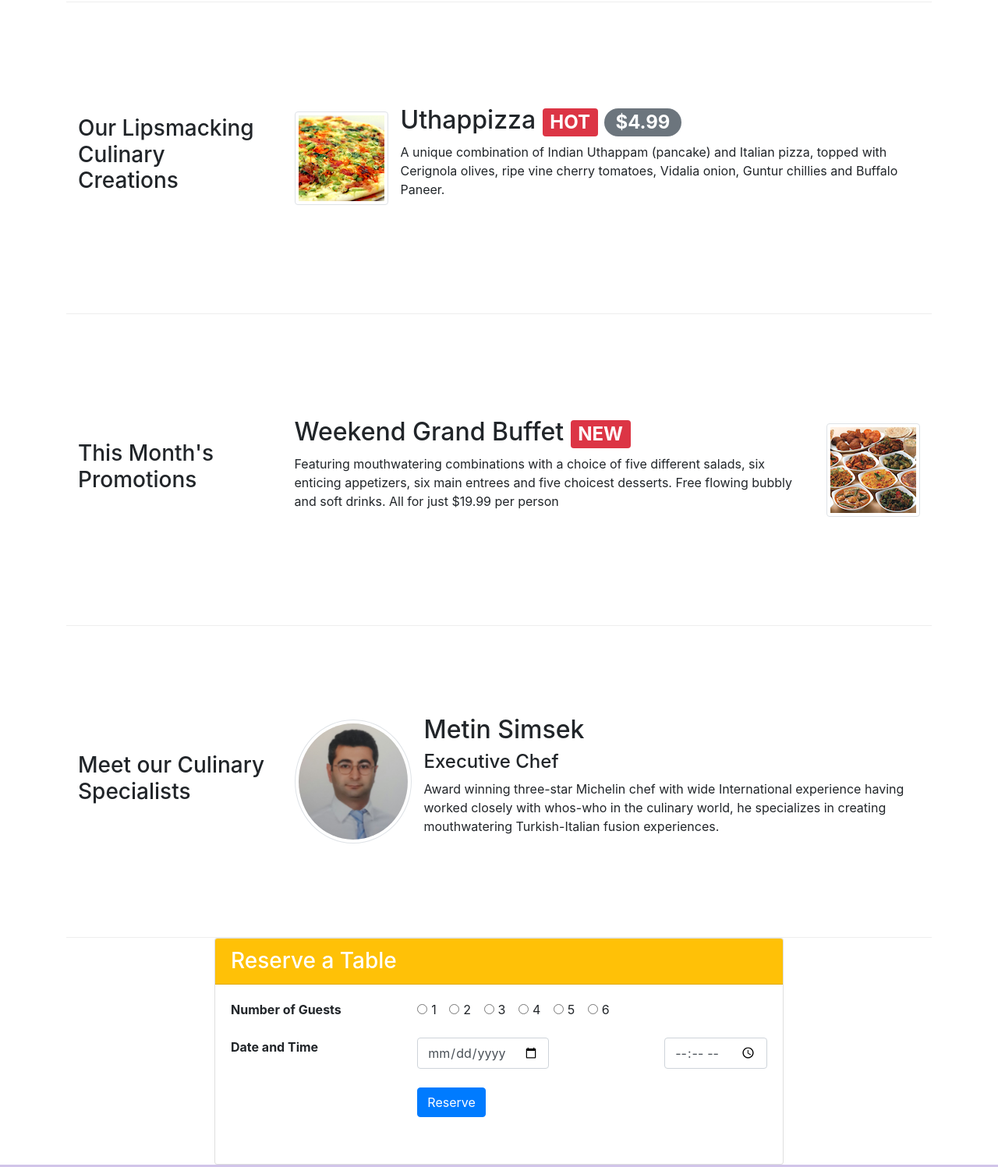
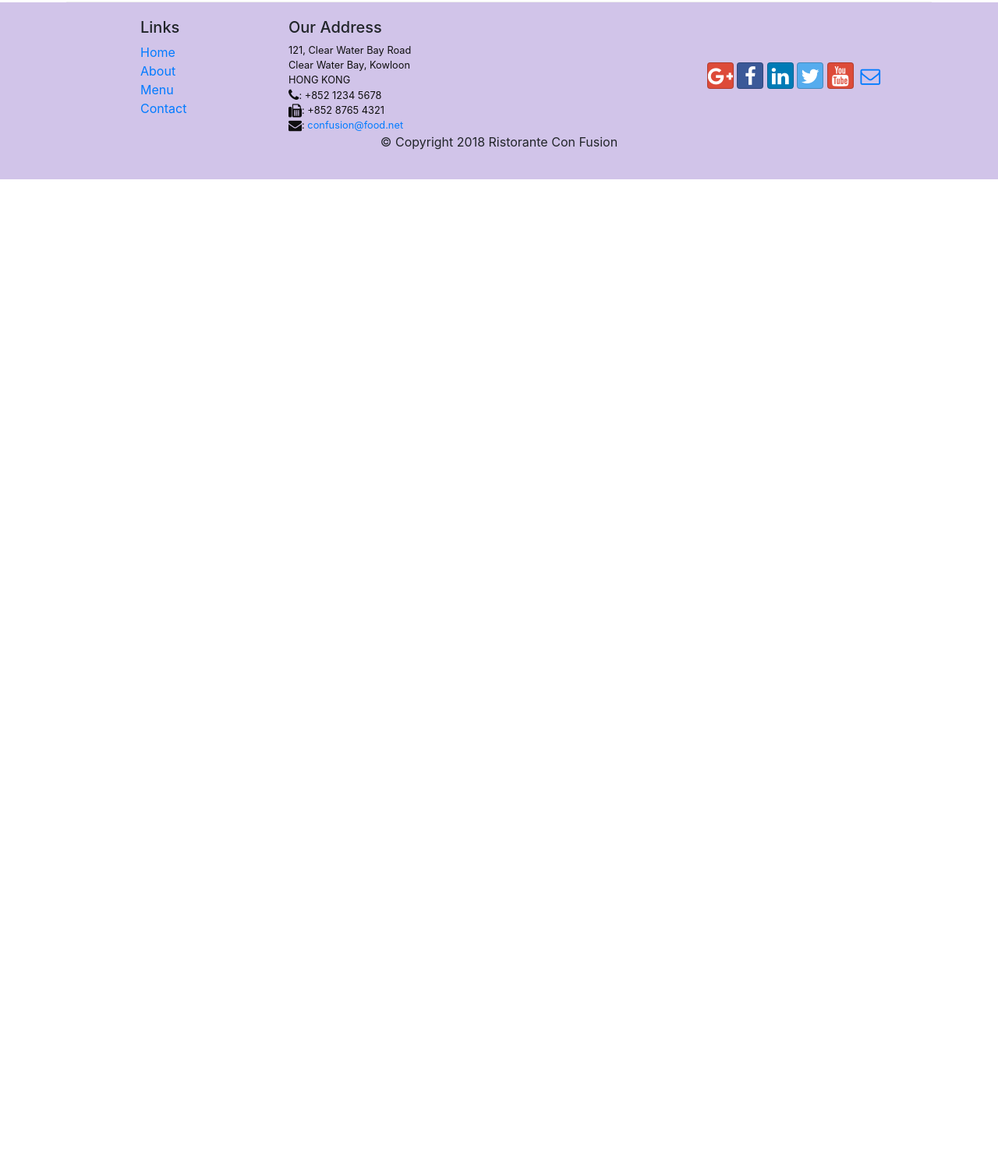
Before and after one commit to metsimsek/bootstrap, a website: page index.html in a window 1280 px wide. Shown: the part 732-2229 px from the top of the page at 78% size. After the commit the page ends 962 px from the top, so only its background shows below. Drawn offline with nearby package versions, Linux system fonts and the light colour scheme.

Commit message:
Assignment 3

```diff
--- a/index.html
+++ b/index.html
@@ -44,7 +44,6 @@
 
     <div id="loginModal" class="modal fade" role="dialog">
         <div class="modal-dialog modal-lg" role="content">
-            <!-- Modal content-->
             <div class="modal-content">
                 <div class="modal-header">
                     <h4 class="modal-title">Login </h4>
@@ -82,6 +81,92 @@
         </div>
     </div>
 
+    <div id="reserveModal" class="modal fade" role="dialog">
+        <div class="modal-dialog modal-lg" role="content">
+            <div class="modal-content">
+                <div class="modal-header">
+                    <h4 class="modal-title">Reserve a Table </h4>
+                    <button type="button" class="close" data-dismiss="modal">&times;</button>
+                </div>
+                <div class="modal-body">
+                    <form>
+                        <div class="form-row">
+                            <div class="form-group col-sm-3">
+                                <label class="label">Number of Guests</label>
+                            </div>
+                            <div class="form-group col-sm-6">
+                                <div class="form-check-inline">
+                                    <label class="form-check-label">
+                                        <input type="radio" class="form-check-input" name="guestradio">1
+                                    </label>
+                                </div>
+                                <div class="form-check-inline">
+                                    <label class="form-check-label">
+                                        <input type="radio" class="form-check-input" name="guestradio">2
+                                    </label>
+                                </div>
+                                <div class="form-check-inline">
+                                    <label class="form-check-label">
+                                        <input type="radio" class="form-check-input" name="guestradio">3
+                                    </label>
+                                </div>
+                                <div class="form-check-inline">
+                                    <label class="form-check-label">
+                                        <input type="radio" class="form-check-input" name="guestradio">4
+                                    </label>
+                                </div>
+                                <div class="form-check-inline">
+                                    <label class="form-check-label">
+                                        <input type="radio" class="form-check-input" name="guestradio">5
+                                    </label>
+                                </div>
+                                <div class="form-check-inline">
+                                    <label class="form-check-label">
+                                        <input type="radio" class="form-check-input" name="guestradio">6
+                                    </label>
+                                </div>
+                            </div>
+                        </div>
+
+                        <div class="form-row">
+                            <div class="form-group col-sm-3">
+                                <label class="label">Section</label>
+                            </div>
+                            <div class="form-group col-sm-4 btn-group btn-group-toggle " data-toggle="buttons">
+                                <label class="btn btn-success btn-sm active">
+                                    <input type="radio" name="section" id="section1" autocomplete="off" checked>
+                                    Non-Smoking
+                                </label>
+                                <label class="btn btn-danger btn-sm">
+                                    <input type="radio" name="section" id="section2" autocomplete="off"> Smoking
+                                </label>
+                            </div>
+                        </div>
+
+                        <div class="form-row">
+                            <div class="form-group col-sm-3">
+                                <label class="label" for="date">Date and Time</label>
+                            </div>
+                            <div class="form-group col-sm-4">
+                                <input type="input" class="form-control form-control-sm mr-1" id="date"
+                                    placeholder="Date">
+                            </div>
+                            <div class="form-group col-sm-4">
+                                <input type="input" class="form-control form-control-sm mr-1" id="time"
+                                    placeholder="Time">
+                            </div>
+                        </div>
+                        <div class="form-row">
+                            <button type="button" class="btn btn-secondary btn-sm ml-auto"
+                                data-dismiss="modal">Cancel</button>
+                            <button type="submit" class="btn btn-primary btn-sm ml-1">Reserve</button>
+                        </div>
+                    </form>
+                </div>
+            </div>
+        </div>
+    </div>
+
     <header class="jumbotron">
         <div class="container">
             <div class="row row-header">
@@ -94,9 +179,8 @@
                     <img src="img/logo.png" class="img-fluid">
                 </div>
                 <div class="col-md-3 align-self-center">
-                    <a role="button" class="btn btn-block nav-link btn-warning" data-toggle="tooltip" data-html="true"
-                        title="Or Call us at <br><strong>+852 12345678</strong>" data-placement="bottom"
-                        href="#reserveform">Reserve Table</a>
+                    <a role="button" class="btn btn-block nav-link btn-warning" data-toggle="modal"
+                        data-target="#reserveModal">Reserve Table</a>
                 </div>
             </div>
         </div>
@@ -159,135 +243,6 @@
                 </div>
             </div>
         </div>
-        <div class="row row-content align-items-center">
-            <div class="col-12 col-sm-4 col-md-3">
-                <h3>Our Lipsmacking Culinary Creations</h3>
-            </div>
-            <div class="col col-sm col-md">
-                <div class="media">
-                    <img class="d-flex mr-3 img-thumbnail align-self-center" src="img/uthappizza.png" alt="Uthappizza">
-                    <div class="media-body">
-                        <h2 class="mt-0">Uthappizza
-                            <span class="badge badge-danger">HOT</span>
-                            <span class="badge badge-pill badge-secondary">$4.99</span>
-                        </h2>
-                        <p class="d-none d-sm-block">A unique combination of Indian Uthappam (pancake) and
-                            Italian pizza, topped with Cerignola olives, ripe vine
-                            cherry tomatoes, Vidalia onion, Guntur chillies and
-                            Buffalo Paneer.</p>
-                    </div>
-                </div>
-            </div>
-        </div>
-
-        <div class="row row-content align-items-center">
-            <div class="col-12 col-sm-4 col-md-3">
-                <h3>This Month's Promotions</h3>
-            </div>
-            <div class="col col-sm col-md">
-                <div class="media">
-                    <div class="media-body">
-                        <h2 class="mt-0">Weekend Grand Buffet
-                            <span class="badge badge-danger">NEW</span>
-                        </h2>
-                        <p class="d-none d-sm-block">Featuring mouthwatering combinations with a choice of five
-                            different salads, six enticing
-                            appetizers, six main entrees and five choicest desserts. Free flowing bubbly and soft
-                            drinks. All for just
-                            $19.99 per person</p>
-                    </div>
-                    <img class="d-flex ml-3 img-thumbnail align-self-center" src="img/buffet.png"
-                        alt="Weekend Grand Buffet">
-                </div>
-            </div>
-        </div>
-
-        <div class="row row-content align-items-center">
-            <div class="col-12 col-sm-4 col-md-3">
-                <h3>Meet our Culinary Specialists</h3>
-            </div>
-            <div class="col col-sm col-md">
-                <div class="media">
-                    <img class="rounded-circle d-flex mr-3 img-thumbnail align-self-center" src="img/met.png"
-                        height="100" width="150" alt="Metin Simsek">
-                    <div class="media-body">
-                        <h2 class="mt-0">Metin Simsek</h2>
-                        <h4>Executive Chef</h4>
-                        <p class="d-none d-sm-block">Award winning three-star Michelin chef with wide
-                            International experience having worked closely with
-                            whos-who in the culinary world, he specializes in
-                            creating mouthwatering Turkish-Italian fusion experiences.
-                        </p>
-                    </div>
-                </div>
-            </div>
-        </div>
-
-        <div class="row justify-content-center" id="reserveform">
-            <div class="col-md-8 col-sm">
-                <div class="card">
-                    <h3 class="card-header bg-warning text-white">Reserve a Table</h3>
-                    <div class="card-body">
-                        <dl class="row">
-                            <dt class="col-4">Number of Guests</dt>
-                            <dd class="col-8">
-                                <div class="form-check-inline">
-                                    <label class="form-check-label">
-                                        <input type="radio" class="form-check-input" name="guestradio">1
-                                    </label>
-                                </div>
-                                <div class="form-check-inline">
-                                    <label class="form-check-label">
-                                        <input type="radio" class="form-check-input" name="guestradio">2
-                                    </label>
-                                </div>
-                                <div class="form-check-inline">
-                                    <label class="form-check-label">
-                                        <input type="radio" class="form-check-input" name="guestradio">3
-                                    </label>
-                                </div>
-                                <div class="form-check-inline">
-                                    <label class="form-check-label">
-                                        <input type="radio" class="form-check-input" name="guestradio">4
-                                    </label>
-                                </div>
-                                <div class="form-check-inline">
-                                    <label class="form-check-label">
-                                        <input type="radio" class="form-check-input" name="guestradio">5
-                                    </label>
-                                </div>
-                                <div class="form-check-inline">
-                                    <label class="form-check-label">
-                                        <input type="radio" class="form-check-input" name="guestradio">6
-                                    </label>
-                                </div>
-                            </dd>
-                        </dl>
-                        <dl class="row">
-                            <dt class="col-4">Date and Time</dt>
-                            <dd class="col-8">
-                                <form class="form-inline">
-                                    <div class="form-group mr-auto mb-0">
-                                        <input type="Date" class="form-control" id="date" placeholder="Date">
-                                    </div>
-                                    <div class="form-group">
-                                        <input type="Time" class="form-control" id="time" placeholder="Time">
-                                    </div>
-                                </form>
-                            </dd>
-                        </dl>
-                        <dl class="row">
-                            <dt class="col-4"></dt>
-                            <dd class="col-8">
-                                <div class="form-group">
-                                    <button type="submit" class="btn btn-primary ">Reserve</button>
-                                </div>
-                            </dd>
-                        </dl>
-                    </div>
-                </div>
-            </div>
-        </div>
     </div>
 
     <footer class="footer">
@@ -342,12 +297,6 @@
     <script src="node_modules/popper.js/dist/umd/popper.min.js"></script>
     <script src="node_modules/bootstrap/dist/js/bootstrap.min.js"></script>
 
-    <script>
-        $(document).ready(function () {
-            $('[data-toggle="tooltip"]').tooltip();
-        });
-    </script>
-
 </body>
 
 </html>
```
